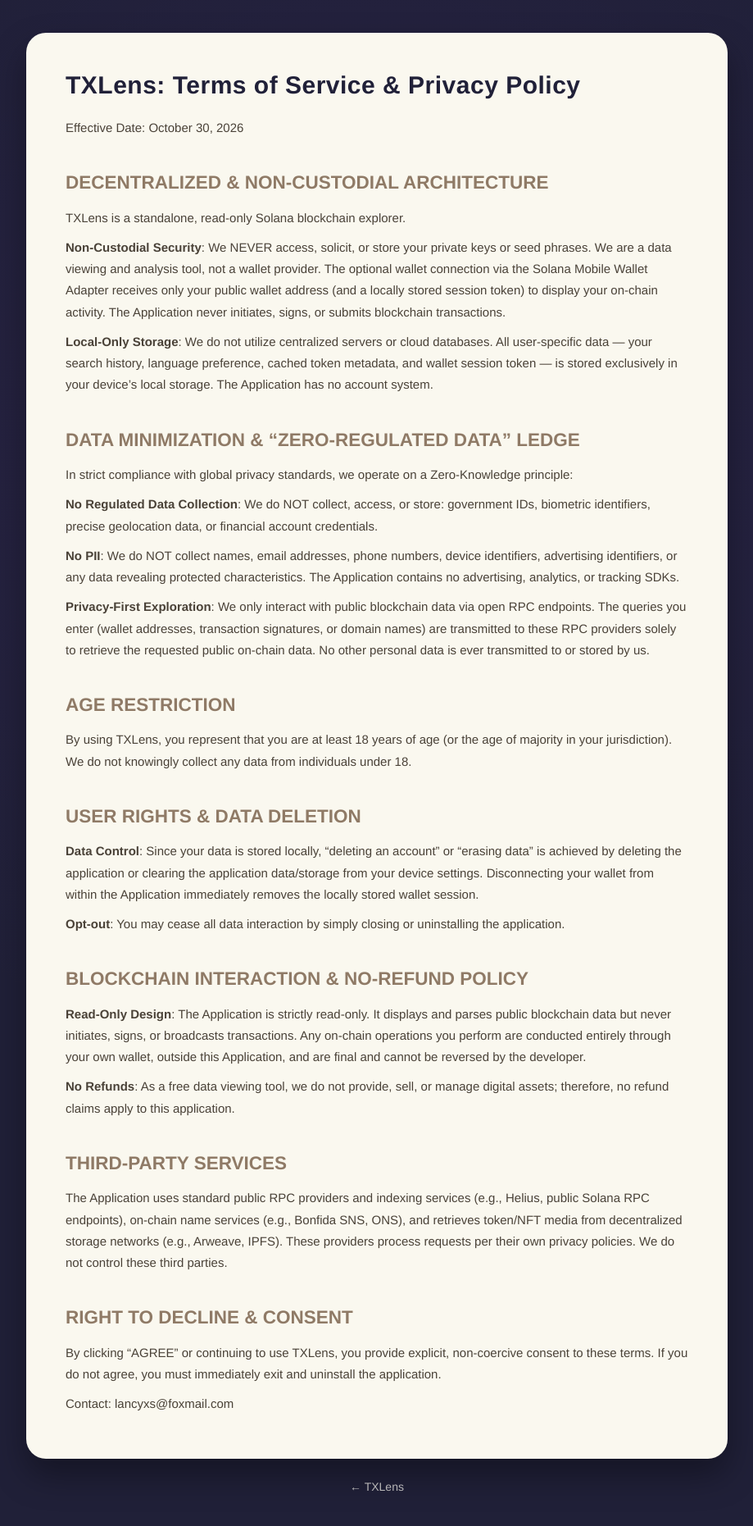
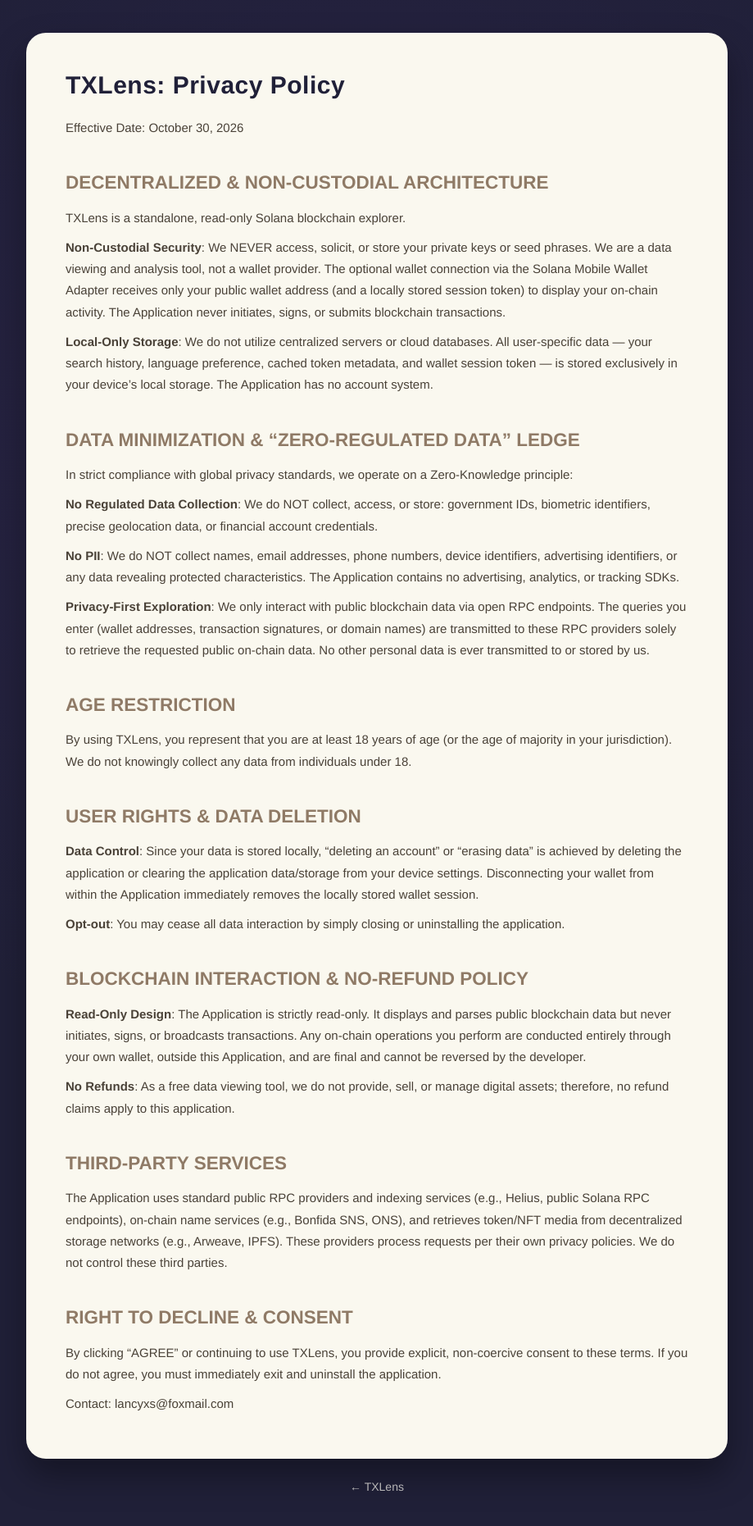
Before and after one commit to lancyxs/TXLens, a Jekyll site: the page built from PRIVACY.md, in a window 1280 px wide. Shown: the whole page at 82% size, without its empty margins (180-1099 px from the left). Built offline with Jekyll 4.4.1, drawn with Linux system fonts in a browser that asks for light colours.

Commit message:
Update title to reflect Privacy Policy only

```diff
--- a/PRIVACY.md
+++ b/PRIVACY.md
@@ -1,9 +1,9 @@
 ---
-title: TXLens — Terms of Service & Privacy Policy
+title: TXLens — Privacy Policy
 layout: default
 ---
 
-# TXLens: Terms of Service & Privacy Policy
+# TXLens: Privacy Policy
 
 Effective Date: October 30, 2026
 
```
